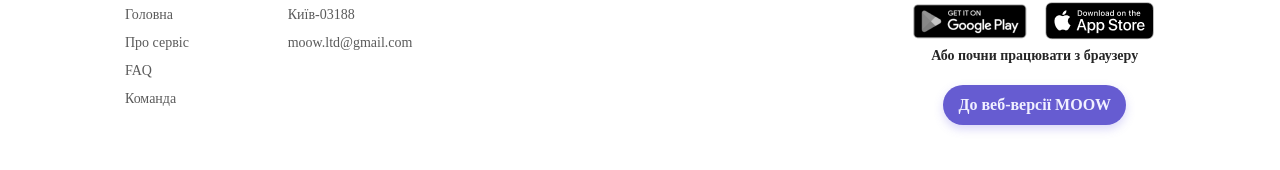
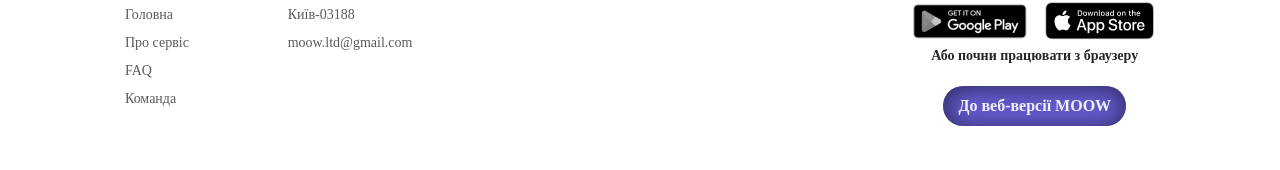
Before and after one commit to Haskarchik/MOOWLTD, a React (Create React App) app: page / in a window 1280 px wide. In both pictures the pointer is over the link "До веб-версії MOOW". Shown: the part 5494-5664 px from the top of the page. Built offline with nearby package versions, Linux system fonts and the light colour scheme.

Commit message:
add hover at footer web_button

```diff
--- a/src/components/footer/footerStyle.css
+++ b/src/components/footer/footerStyle.css
@@ -180,3 +180,10 @@
   box-shadow: 0px 4px 10px rgba(110, 98, 228, 0.26);
   border-radius: 45px;
 }
+.footer_web_button:hover {
+  transition: 0.5s;
+  position: relative;
+  background-color: #665cd1;
+  top: 1px;
+  box-shadow: inset 1px 2px 25px rgba(0, 0, 0, 0.589);
+}
--- a/src/components/footer/footerStyle.scss
+++ b/src/components/footer/footerStyle.scss
@@ -185,4 +185,11 @@ color: #F1F0FF;
   background: #665CD1;
 box-shadow: 0px 4px 10px rgba(110, 98, 228, 0.26);
 border-radius: 45px;
+&:hover {
+  transition: 0.5s;
+  position: relative;
+  background-color: #665cd1;
+  top: 1px;
+  box-shadow: inset 1px 2px 25px rgba(0, 0, 0, 0.589);
 }
+}
```
